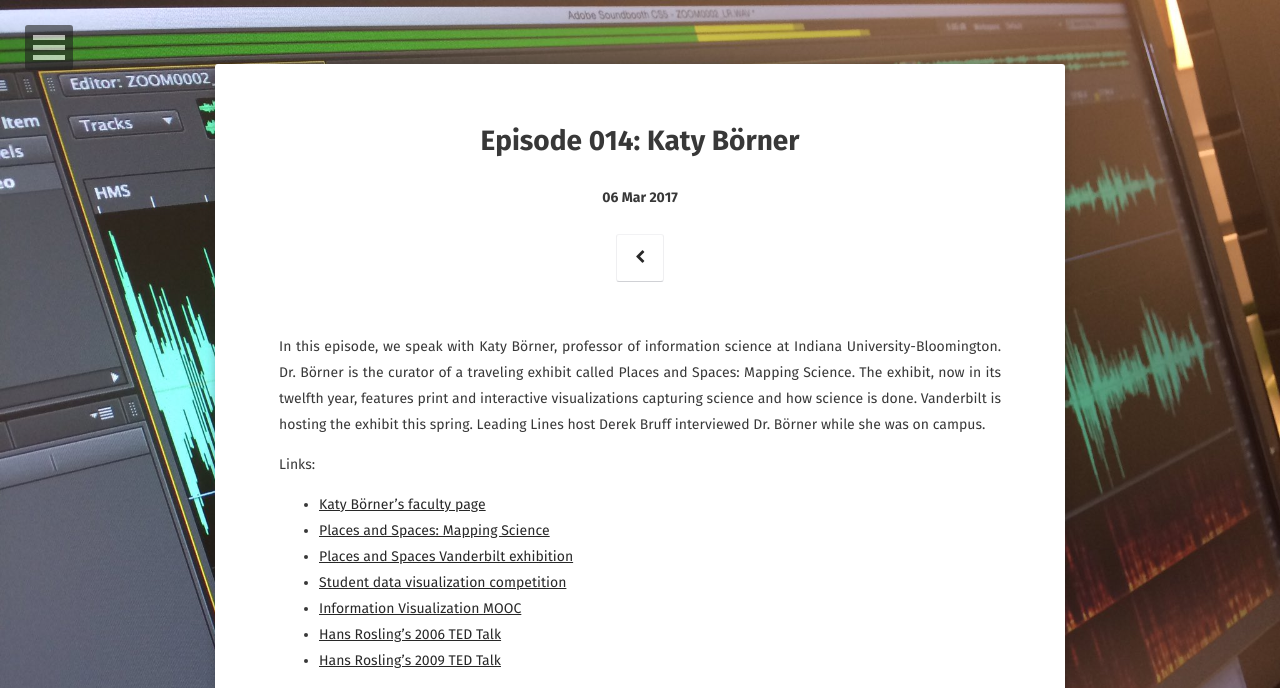
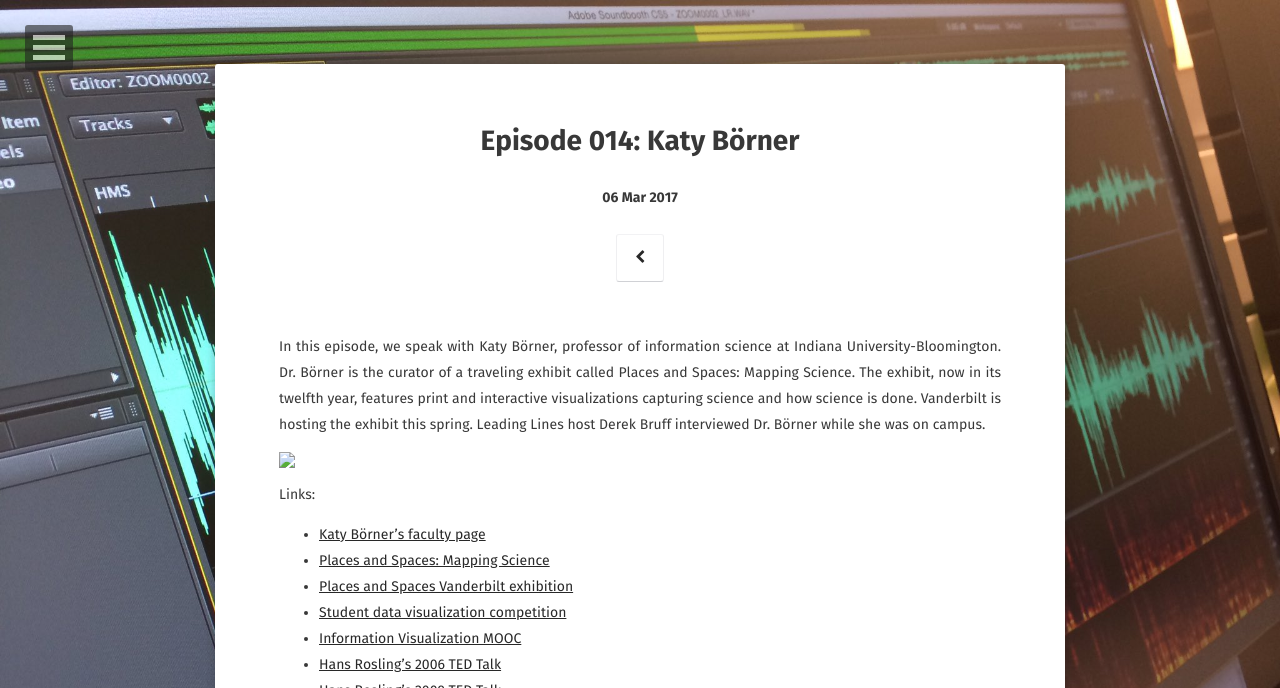
Before and after one commit to leadinglinespod/leadinglinespod.github.io, a Jekyll site: the page built from _posts/2017-03-06-episode-014.md, in a window 1280 px wide. Shown: the top 688 px of the page. Built offline with Jekyll 4.4.1, drawn with Linux system fonts in a browser that asks for light colours; some web fonts are replaced; comment, search, counter and statistics services are not loaded; grey boxes are pictures that could not be loaded.

Commit message:
Added image

```diff
--- a/_posts/2017-03-06-episode-014.md
+++ b/_posts/2017-03-06-episode-014.md
@@ -13,6 +13,8 @@ comments: true
 
 In this episode, we speak with Katy Börner, professor of information science at Indiana University-Bloomington. Dr. Börner is the curator of a traveling exhibit called Places and Spaces: Mapping Science. The exhibit, now in its twelfth year, features print and interactive visualizations capturing science and how science is done. Vanderbilt is hosting the exhibit this spring. Leading Lines host Derek Bruff interviewed Dr. Börner while she was on campus.
 
+<img src="assets/img/2017-03-03%2015.27.36.jpg"/>
+
 Links:
 
 * [Katy Börner’s faculty page](http://ella.slis.indiana.edu/~katy/)
```
